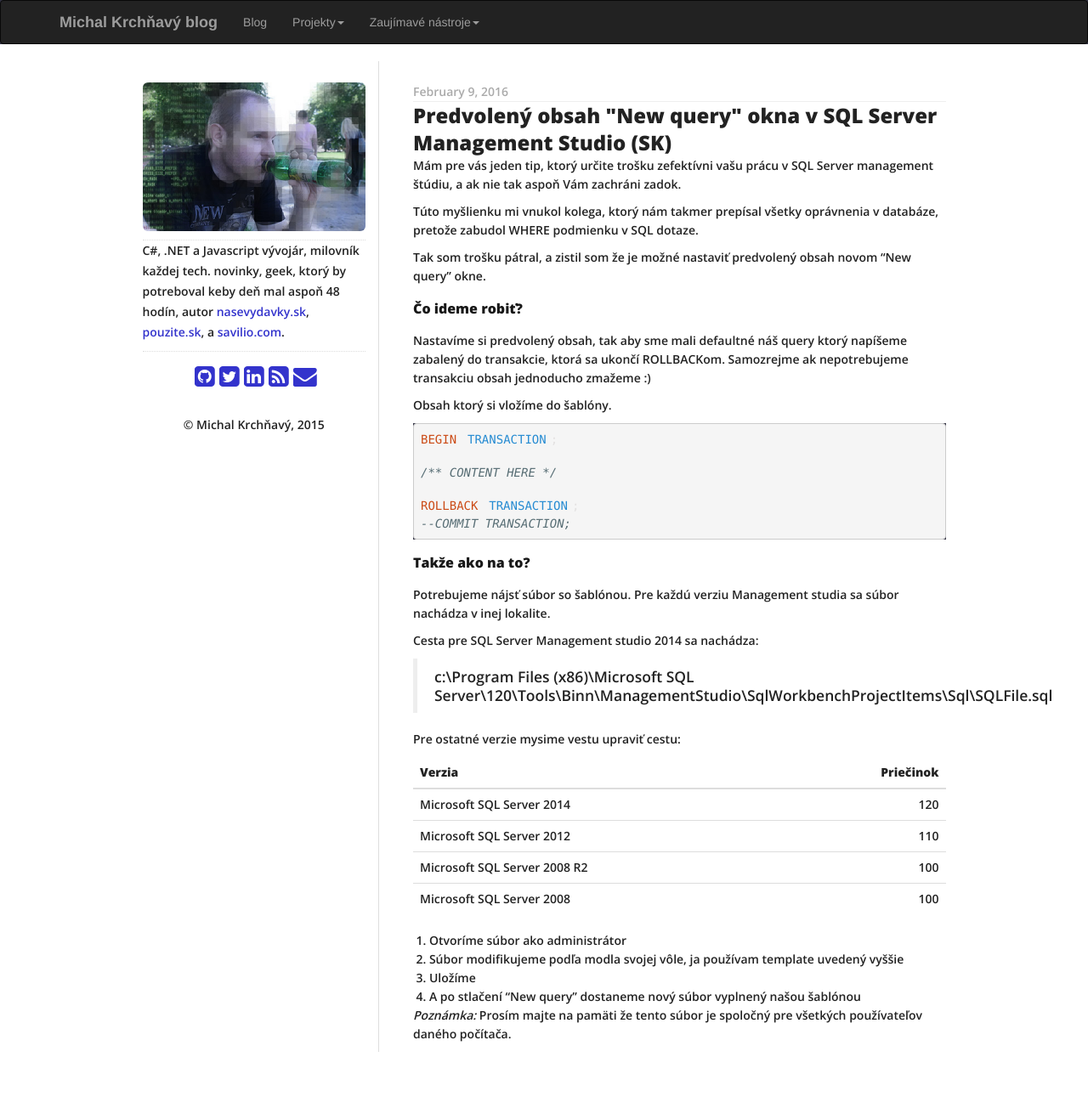
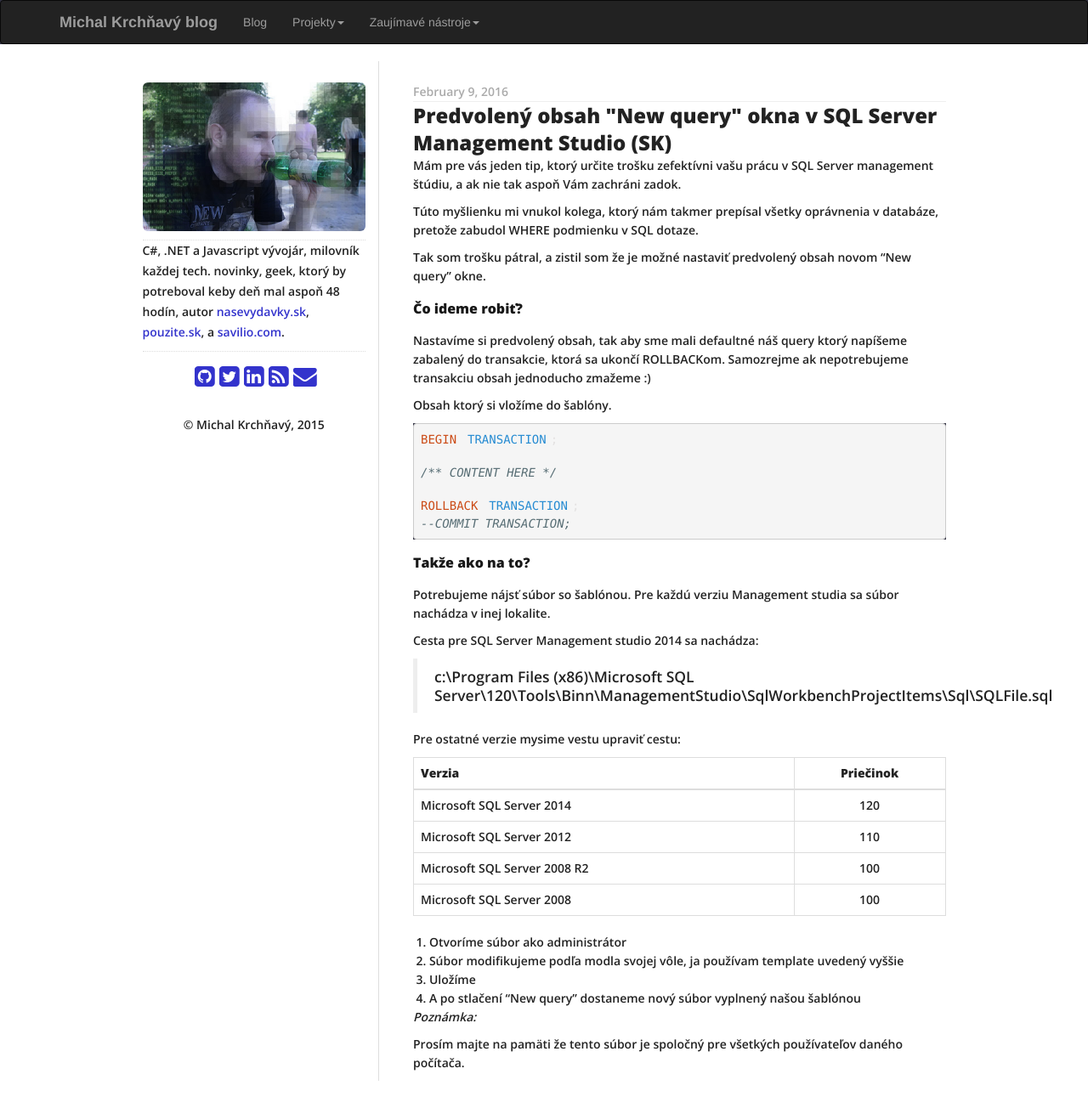
Before and after one commit to zemacik/zemacik.github.io, a Jekyll site: the page built from _posts/2016-02-01-default_newquery_management_studio_content.md, in a window 1280 px wide. Shown: the whole page at 85% size. Built offline with Jekyll 4.4.1, drawn with Linux system fonts in a browser that asks for light colours; nearby versions of some CDN libraries; before the commit the page ends 1270 px from its top, so only the background shows below that.

Commit message:
Novy blog: Predvolený obsah "New query" okna v SQL Server Management Štúdio

```diff
--- a/_posts/2016-02-01-default_newquery_management_studio_content.md
+++ b/_posts/2016-02-01-default_newquery_management_studio_content.md
@@ -44,12 +44,13 @@ Cesta pre SQL Server Management studio 2014 sa nachádza:
 Pre ostatné verzie mysime vestu upraviť cestu:
 
 | Verzia                     | Priečinok |
-|:---------------------------|----------:|
+|:---------------------------|:---------:|
 |Microsoft SQL Server 2014   |120        |
 |Microsoft SQL Server 2012   |110        |
 |Microsoft SQL Server 2008 R2|100        |
 |Microsoft SQL Server 2008   |100        |
-{: class="table"}
+{: class="table table-bordered table-stripped"}
+
 
 1. Otvoríme súbor ako administrátor
 2. Súbor modifikujeme podľa modla svojej vôle, ja používam template uvedený vyššie
@@ -58,4 +59,5 @@ Pre ostatné verzie mysime vestu upraviť cestu:
 
 
 *Poznámka:*
+
 Prosím majte na pamäti že tento súbor je spoločný pre všetkých používateľov daného počítača.
```
